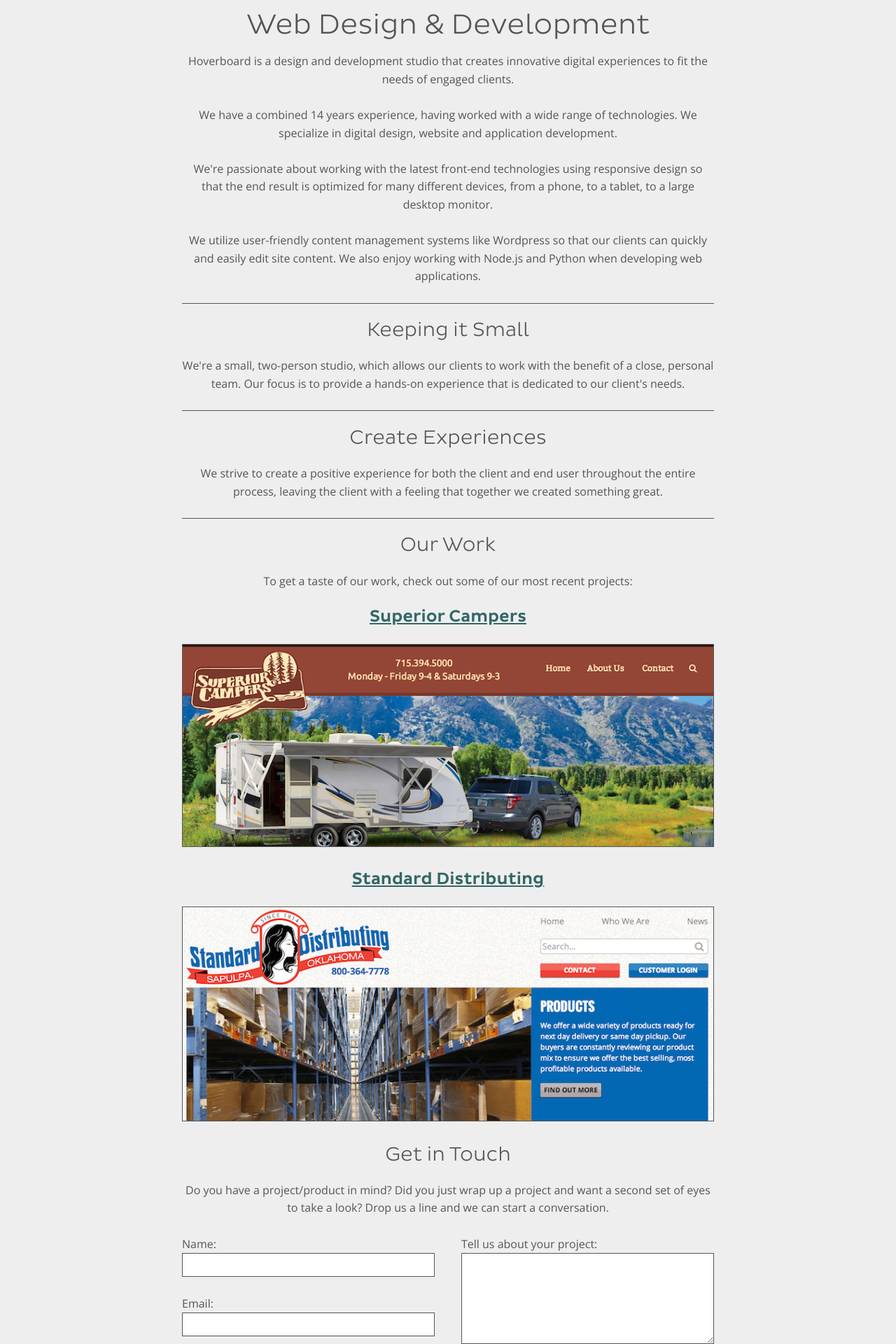
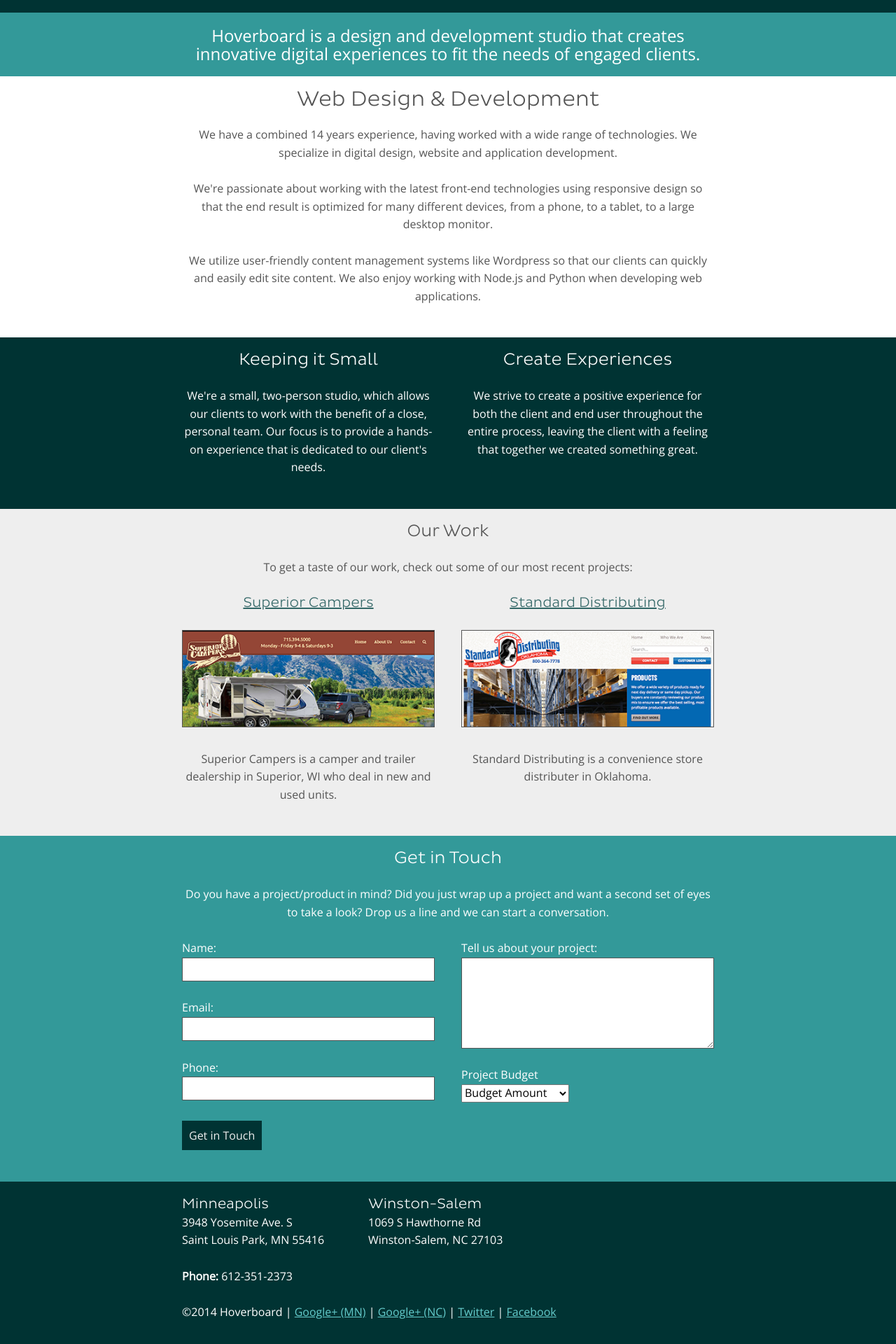
Before and after one commit to hoverboard88/HoverboardStudios.com, a PHP site: page / in a window 1280 px wide. Shown: the part 322-2242 px from the top of the page at 70% size. After the commit the page ends 2206 px from the top, so only its background shows below. Run offline with PHP 8.4, Linux system fonts and the light colour scheme.

Commit message:
adding sections to design

```diff
--- a/css/style.css
+++ b/css/style.css
@@ -100,44 +100,44 @@ a {
 
 /* line 142, ../scss/partials/_normalize.scss */
 h1 {
-  font-size: 50px;
-  font-size: 3.125rem;
-  line-height: 0.512em;
+  font-size: 45px;
+  font-size: 2.8125rem;
+  line-height: 0.56889em;
   margin: 0 0 25.6px; }
 
 /* line 146, ../scss/partials/_normalize.scss */
 h2 {
-  font-size: 40px;
-  font-size: 2.5rem;
-  line-height: 0.64em;
+  font-size: 30px;
+  font-size: 1.875rem;
+  line-height: 0.85333em;
   margin: 0 0 25.6px; }
 
 /* line 150, ../scss/partials/_normalize.scss */
 h3 {
-  font-size: 28px;
-  font-size: 1.75rem;
-  line-height: 0.91429em;
-  margin: 0 0 25.6px; }
-
-/* line 154, ../scss/partials/_normalize.scss */
-h4 {
   font-size: 24px;
   font-size: 1.5rem;
   line-height: 1.06667em;
   margin: 0 0 25.6px; }
 
-/* line 158, ../scss/partials/_normalize.scss */
-h5 {
+/* line 154, ../scss/partials/_normalize.scss */
+h4 {
   font-size: 20px;
   font-size: 1.25rem;
   line-height: 1.28em;
   margin: 0 0 25.6px; }
 
+/* line 158, ../scss/partials/_normalize.scss */
+h5 {
+  font-size: 26px;
+  font-size: 1.625rem;
+  line-height: 0.98462em;
+  margin: 0 0 25.6px; }
+
 /* line 162, ../scss/partials/_normalize.scss */
 h6 {
-  font-size: 16px;
-  font-size: 1rem;
-  line-height: 1.6em;
+  font-size: 14px;
+  font-size: 0.875rem;
+  line-height: 1.82857em;
   margin: 0 0 25.6px; }
 
 /* line 168, ../scss/partials/_normalize.scss */
@@ -303,14 +303,9 @@ table {
   border-collapse: collapse;
   border-spacing: 0; }
 
-/* line 1, ../scss/partials/_generics.scss */
-html, body {
-  background: #eee; }
-
 /* line 4, ../scss/partials/_generics.scss */
 a {
-  color: #336767;
-  font-family: 'pluto_sansmedium', sans-serif; }
+  color: #336767; }
   /* line 7, ../scss/partials/_generics.scss */
   a:hover, a:focus {
     text-decoration: none; }
@@ -323,19 +318,23 @@ img {
   border: 1px solid #555555; }
 
 /* line 17, ../scss/partials/_generics.scss */
+.img--no-border {
+  border: 0; }
+
+/* line 20, ../scss/partials/_generics.scss */
 img[src*=".svg"] {
   max-height: 100%; }
 
-/* line 20, ../scss/partials/_generics.scss */
+/* line 23, ../scss/partials/_generics.scss */
 h1, h2, h3, h4, h5, h6 {
   font-family: "pluto_sanslight", sans-serif;
   font-weight: normal; }
 
-/* line 24, ../scss/partials/_generics.scss */
+/* line 27, ../scss/partials/_generics.scss */
 .centered {
   text-align: center; }
 
-/* line 27, ../scss/partials/_generics.scss */
+/* line 30, ../scss/partials/_generics.scss */
 .hidden {
   display: none; }
 
@@ -528,15 +527,27 @@ label {
 
 /* line 36, ../scss/partials/_forms.scss */
 input[type="submit"] {
-  display: block; }
+  display: block;
+  background: #033;
+  color: #eee;
+  border: 0;
+  border-radius: 0;
+  padding: 10px;
+  -moz-transition: background 0.3s;
+  -o-transition: background 0.3s;
+  -webkit-transition: background 0.3s;
+  transition: background 0.3s; }
+  /* line 44, ../scss/partials/_forms.scss */
+  input[type="submit"]:focus, input[type="submit"]:hover {
+    background: #006666; }
 
-/* line 40, ../scss/partials/_forms.scss */
+/* line 49, ../scss/partials/_forms.scss */
 select {
   margin-bottom: 25.6px;
   cursor: pointer;
   z-index: 1; }
 
-/* line 45, ../scss/partials/_forms.scss */
+/* line 54, ../scss/partials/_forms.scss */
 input[type="text"],
 input[type="color"],
 input[type="date"],
@@ -553,7 +564,7 @@ textarea {
   padding: 5px;
   max-width: 400px;
   width: 100%; }
-  /* line 61, ../scss/partials/_forms.scss */
+  /* line 70, ../scss/partials/_forms.scss */
   input[type="text"]:focus,
   input[type="color"]:focus,
   input[type="date"]:focus,
@@ -634,7 +645,7 @@ textarea {
   textarea::-webkit-input-placeholder {
     color: rgba(0, 0, 0, 0.5); }
 
-/* line 70, ../scss/partials/_forms.scss */
+/* line 79, ../scss/partials/_forms.scss */
 textarea {
   height: 130px; }
 
@@ -834,13 +845,41 @@ tfoot {
 
 /* line 23, ../scss/partials/_home.scss */
 .wrap--dark {
+  background: #033;
+  color: #fff; }
+  /* line 26, ../scss/partials/_home.scss */
+  .wrap--dark a {
+    color: #6cc; }
+
+/* line 30, ../scss/partials/_home.scss */
+.wrap--light {
+  background: #eee; }
+
+/* line 33, ../scss/partials/_home.scss */
+.wrap--medium {
   background: #399;
   color: #fff; }
+  /* line 36, ../scss/partials/_home.scss */
+  .wrap--medium a {
+    color: #6cc; }
 
-/* line 27, ../scss/partials/_home.scss */
+/* line 40, ../scss/partials/_home.scss */
+.wrap--tiled {
+  background: #339999 url(../img/tiled_background.png);
+  color: #fff; }
+  /* line 43, ../scss/partials/_home.scss */
+  .wrap--tiled a {
+    color: #6cc; }
+
+/* line 47, ../scss/partials/_home.scss */
 .capsule-crm-form {
   text-align: left;
   margin: 0 auto; }
+
+/* line 51, ../scss/partials/_home.scss */
+.font--big {
+  font-size: 24px;
+  font-size: 1.5rem; }
 
 /* line 1, ../scss/partials/_helpers.scss */
 .ir {
--- a/index.html
+++ b/index.html
@@ -23,21 +23,32 @@ Don't worry, this isn't our final site. Did you want an "Under Construction" pag
 
     <!-- <nav class="menu menu--main">
       <ul>
-        <li><a href="#specialties">Specialties</a></li>
-        <li><a href="#?">Something</a></li>
+        <li><a href="#about">About</a></li>
+        <li><a href="#work">Our Work</a></li>
         <li><a href="#contact">Get In Touch</a></li>
       </ul>
     </nav> -->
 
-    <div class="container--home">
+    <div class="wrap wrap--dark">
+      <div class="container container--home centered">
 
-      <div class="centered">
+        <h1 class="single-spaced"><img class="logo img--no-border" src="/img/hoverboard.svg" onerror="this.src=hoverboard.png" alt="Hoverboard"></h1>
 
-        <h1><img class="logo" src="/img/hoverboard.svg" onerror="this.src=hoverboard.png" alt="Hoverboard"></h1>
+      </div><!-- .container -->
+    </div><!-- .wrap -->
+
+    <div class="wrap wrap--medium">
+      <div class="container container--home centered">
+
+        <p class="font--big single-spaced">Hoverboard is a design and development studio that creates innovative digital experiences to fit the needs of engaged clients.</p>
+
+      </div><!-- .container -->
+    </div><!-- .wrap -->
+
+    <div class="wrap">
+      <div class="container container--home centered">
 
         <h2 id="about">Web Design &amp; Development</h2>
-
-        <p>Hoverboard is a design and development studio that creates innovative digital experiences to fit the needs of engaged clients.</p>
 
         <p>We have a combined 14 years experience, having worked with a wide range of technologies. We specialize in digital design, website and application development.</p>
 
@@ -45,23 +56,41 @@ Don't worry, this isn't our final site. Did you want an "Under Construction" pag
 
         <p>We utilize user-friendly content management systems like Wordpress so that our clients can quickly and easily edit site content. We also enjoy working with Node.js and Python when developing web applications.</p>
 
-        <hr>
+      </div><!-- .container -->
+    </div><!-- .wrap -->
+
+    <div class="wrap wrap--dark">
+      <div class="container container--home centered">
+
+        <div class="columns">
+          <div class="column-2">
 
             <h3>Keeping it Small</h3>
 
             <p>We're a small, two-person studio, which allows our clients to work with the benefit of a close, personal team. Our focus is to provide a hands-on experience that is dedicated to our client's needs.</p>
 
-        <hr>
+          </div><!-- .column-2 -->
+          <div class="column-2">
 
             <h3>Create Experiences</h3>
 
             <p>We strive to create a positive experience for both the client and end user throughout the entire process, leaving the client with a feeling that together we created something great.</p>
 
-        <hr>
+          </div><!-- .column-2 -->
+        </div><!-- .columns -->
 
-        <h3 id="work">Our Work</h3>
+      </div><!-- .container -->
+    </div><!-- .wrap -->
+
+    <div class="wrap wrap--light">
+      <div id="work" class="container container--home centered">
+
+        <h3>Our Work</h3>
 
         <p>To get a taste of our work, check out some of our most recent projects:</p>
+
+        <div class="columns">
+          <div class="column-2">
 
             <h4><a href="http://superiorcampers.com">Superior Campers</a></h4>
 
@@ -69,13 +98,29 @@ Don't worry, this isn't our final site. Did you want an "Under Construction" pag
               <img src="/img/SupCampScreenshot.png" alt="[Screenshot of Superior Campers dot com]">
             </a></p>
 
+            <p>Superior Campers is a camper and trailer dealership in Superior, WI who deal in new and used units.</p>
+
+          </div><!-- .column-2 -->
+          <div class="column-2">
+
             <h4><a href="http://standarddistributing.com">Standard Distributing</a></h4>
 
             <p><a href="http://standarddistributing.com">
               <img src="/img/SDScreenshot.png" alt="[Screenshot of Standard Distributing dot com]">
             </a></p>
 
-        <h3 id="contact">Get in Touch</h3>
+            <p>Standard Distributing is a convenience store distributer in Oklahoma.</p>
+
+          </div><!-- .column-2 -->
+        </div><!-- .columns -->
+
+      </div><!-- .container -->
+    </div><!-- .wrap -->
+
+    <div class="wrap wrap--medium">
+      <div id="contact" class="container container--home centered">
+
+        <h3>Get in Touch</h3>
 
         <p>Do you have a project/product in mind? Did you just wrap up a project and want a second set of eyes to take a look? Drop us a line and we can start a conversation.</p>
 
@@ -90,10 +135,10 @@ Don't worry, this isn't our final site. Did you want an "Under Construction" pag
             <div class="column-2">
 
               <label for="LAST_NAME">Name:</label>
-              <input required type="text" id="LAST_NAME" name="LAST_NAME">
+              <input type="text" required id="LAST_NAME" name="LAST_NAME">
 
               <label for="EMAIL">Email:</label>
-              <input required type="text" id="EMAIL" name="EMAIL">
+              <input type="text" required id="EMAIL" name="EMAIL">
 
               <label for="PHONE">Phone:</label>
               <input type="tel" id="PHONE" name="PHONE">
@@ -105,7 +150,7 @@ Don't worry, this isn't our final site. Did you want an "Under Construction" pag
               <textarea id="NOTE" name="NOTE"></textarea>
 
               <label for="CF_Budget">Project Budget</label>
-              <select required id="CF_Budget" name="CUSTOMFIELD[Budget]">
+              <select id="CF_Budget" required name="CUSTOMFIELD[Budget]">
                 <option>Budget Amount</option>
                 <option value="4000">0 - $4,000</option>
                 <option value="8000">$4,000 - $8,000</option>
@@ -122,7 +167,44 @@ Don't worry, this isn't our final site. Did you want an "Under Construction" pag
 
         </form>
 
-      </div><!-- .centered -->
+      </div><!-- .container -->
+    </div><!-- .wrap -->
+
+    <div class="wrap--dark">
+      <div class="container--footer">
+
+        <div itemscope itemtype="http://schema.org/LocalBusiness">
+          <h3 class="hidden" itemprop="name">Hoverboard Studios</h3>
+          <span class="hidden" itemprop="description">Hoverboard is a design and development studio that creates innovative digital experiences to fit the needs of engaged clients.</span>
+          <div class="columns">
+            <div class="column-3" itemprop="address" itemscope itemtype="http://schema.org/PostalAddress">
+              <h4 class="single-spaced">Minneapolis</h4>
+              <p>
+                <span itemprop="streetAddress">3948 Yosemite Ave. S</span><br>
+                <span itemprop="addressLocality">Saint Louis Park</span>,
+                <span itemprop="addressRegion">MN</span>
+                <span itemprop="postalCode">55416</span>
+              </p>
+              <p><strong>Phone:</strong> <span itemprop="telephone">612-351-2373</span></p>
+            </div>
+            <div class="column-3" itemprop="address" itemscope itemtype="http://schema.org/PostalAddress">
+              <h4 class="single-spaced">Winston-Salem</h4>
+              <p>
+                <span itemprop="streetAddress">1069 S Hawthorne Rd</span><br>
+                <span itemprop="addressLocality">Winston-Salem</span>,
+                <span itemprop="addressRegion">NC</span>
+                <span itemprop="postalCode">27103</span>
+              </p>
+            </div>
+          </div><!-- .columns -->
+        </div>
+
+        <p class="single-spaced">©2014 Hoverboard | <a href="https://plus.google.com/101904781934699073627" rel="publisher">Google+ (MN)</a> | <a href="https://plus.google.com/114769429182618988844" rel="publisher">Google+ (NC)</a> | <a href="https://twitter.com/hoverboard88">Twitter</a> | <a href="https://www.facebook.com/hoverboardstudios">Facebook</a></p>
+
+      </div>
+    </div>
+
+    <link rel="stylesheet" href="/css/style.css">
 
     <script>
 
@@ -146,44 +228,6 @@ Don't worry, this isn't our final site. Did you want an "Under Construction" pag
 
       </script>
 
-    </div><!-- .container -->
-
-    <div class="wrap--dark">
-        <div class="container--footer">
-
-          <div itemscope itemtype="http://schema.org/LocalBusiness">
-            <h3 class="hidden" itemprop="name">Hoverboard Studios</h3>
-            <span class="hidden" itemprop="description">Hoverboard is a design and development studio that creates innovative digital experiences to fit the needs of engaged clients.</span>
-            <div class="columns">
-              <div class="column-3" itemprop="address" itemscope itemtype="http://schema.org/PostalAddress">
-                <h4>Minneapolis</h4>
-                <p>
-                  <span itemprop="streetAddress">3948 Yosemite Ave. S</span><br>
-                  <span itemprop="addressLocality">Saint Louis Park</span>,
-                  <span itemprop="addressRegion">MN</span>
-                  <span itemprop="postalCode">55416</span>
-                </p>
-                <p><strong>Phone:</strong> <span itemprop="telephone">612-351-2373</span></p>
-              </div>
-              <div class="column-3" itemprop="address" itemscope itemtype="http://schema.org/PostalAddress">
-                <h4>Winston-Salem</h4>
-                <p>
-                  <span itemprop="streetAddress">1069 S Hawthorne Rd</span><br>
-                  <span itemprop="addressLocality">Winston-Salem</span>,
-                  <span itemprop="addressRegion">NC</span>
-                  <span itemprop="postalCode">27103</span>
-                </p>
-              </div>
-            </div><!-- .columns -->
-          </div>
-
-          <p class="single-spaced">©2014 Hoverboard | <a href="https://plus.google.com/101904781934699073627" rel="publisher">Google+ (MN)</a> | <a href="https://plus.google.com/114769429182618988844" rel="publisher">Google+ (NC)</a> | <a href="https://twitter.com/hoverboard88">Twitter</a> | <a href="https://www.facebook.com/hoverboardstudios">Facebook</a></p>
-
-        </div>
-      </div>
-
-    <link rel="stylesheet" href="/css/style.css">
-
     <!-- Google Analytics -->
     <script>
       (function(i,s,o,g,r,a,m){i['GoogleAnalyticsObject']=r;i[r]=i[r]||function(){
```
Also changed, not shown: css/styleguide.css (+72 -33 lines), img/SDScreenshot.png, img/SupCampScreenshot.png, img/tiled_background.png (added). Lines whose indentation alone changed are shown as unchanged.
